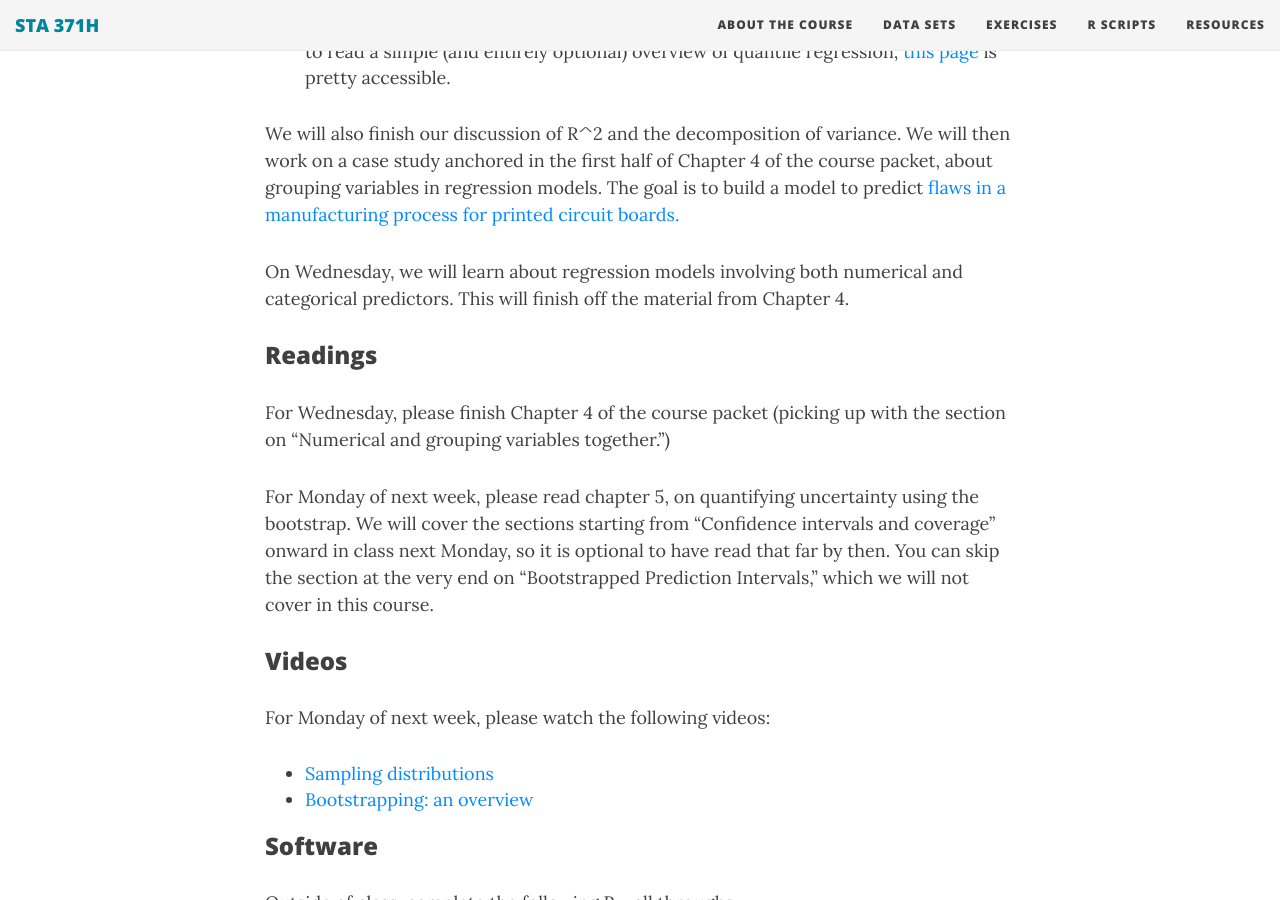
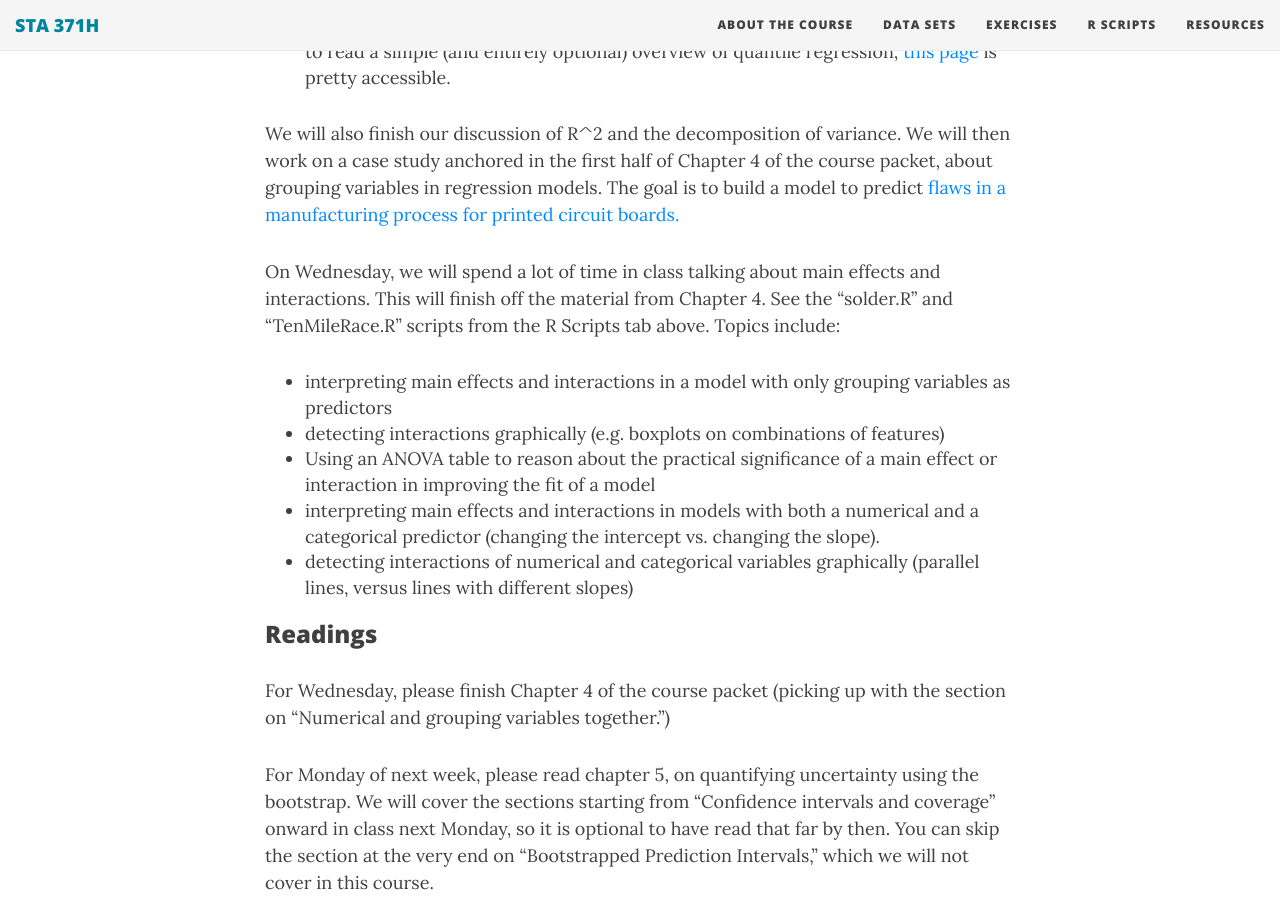
Before and after one commit to jgscott/STA371H_Spring2017, a Jekyll site: the page built from _posts/2017-02-03-week04.md, in a window 1280 px wide and 900 px high, scrolled down 554 px. Built offline with Jekyll 4.4.1, drawn with Linux system fonts in a browser that asks for light colours; nearby versions of some CDN libraries.

Commit message:
detail on wednesday in class

```diff
--- a/_posts/2017-02-03-week04.md
+++ b/_posts/2017-02-03-week04.md
@@ -11,7 +11,12 @@ On Monday, we will discuss two advanced topics regarding prediction intervals:
 
 We will also finish our discussion of R^2 and the decomposition of variance.  We will then work on a case study anchored in the first half of Chapter 4 of the course packet, about grouping variables in regression models.  The goal is to build a model to predict [flaws in a manufacturing process for printed circuit boards.](https://github.com/jgscott/learnR/blob/master/cases/solder/solder.md)
 
-On Wednesday, we will learn about regression models involving both numerical and categorical predictors.  This will finish off the material from Chapter 4.
+On Wednesday, we will spend a lot of time in class talking about main effects and interactions.  This will finish off the material from Chapter 4.   See the "solder.R" and "TenMileRace.R" scripts from the R Scripts tab above.  Topics include:
+- interpreting main effects and interactions in a model with only grouping variables as predictors
+- detecting interactions graphically (e.g. boxplots on combinations of features)
+- Using an ANOVA table to reason about the practical significance of a main effect or interaction in improving the fit of a model
+- interpreting main effects and interactions in models with both a numerical and a categorical predictor (changing the intercept vs. changing the slope).
+- detecting interactions of numerical and categorical variables graphically (parallel lines, versus lines with different slopes)
 
 
 ### Readings
```
